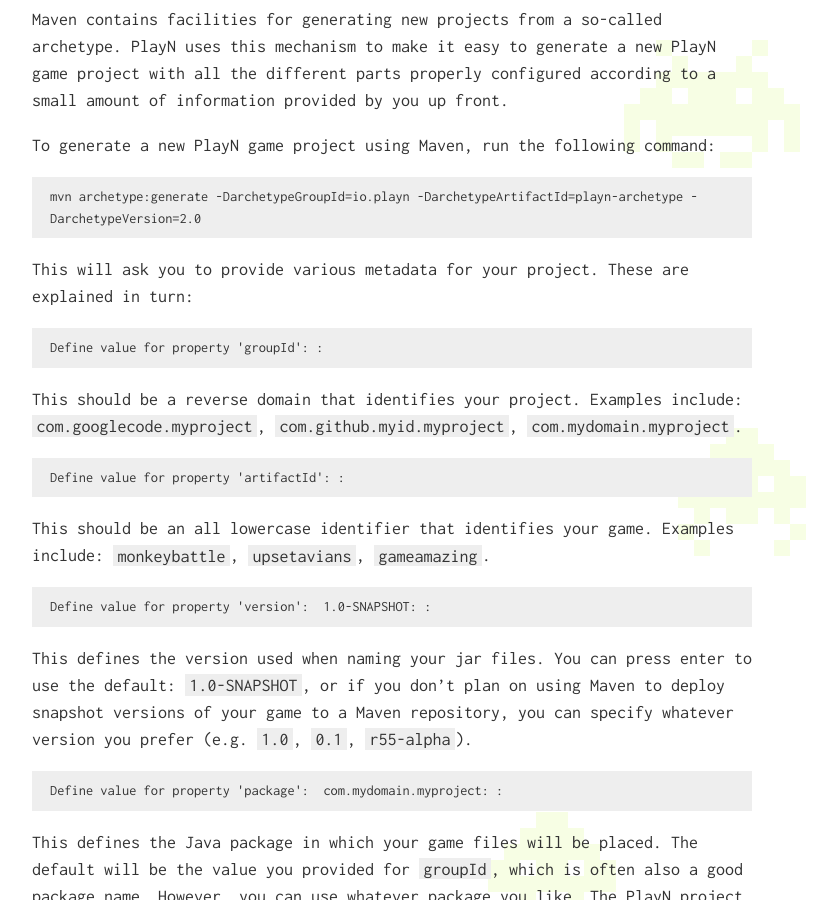
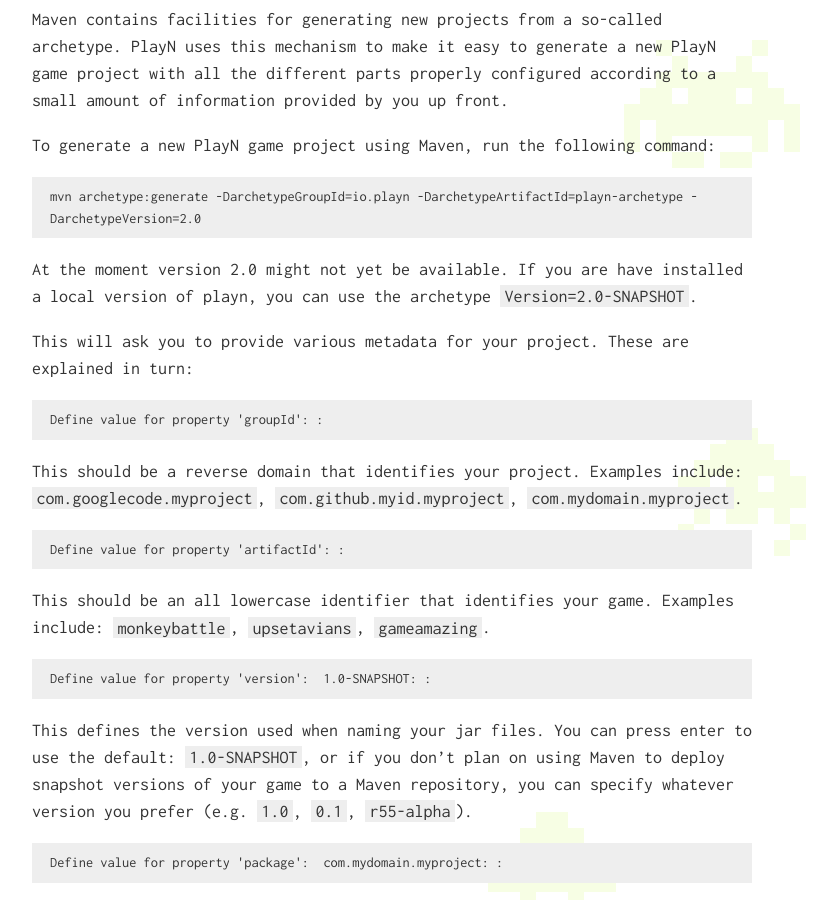
Before and after one commit to playn/playn.github.io, a Jekyll site: the page built from docs/skeleton.md, in a window 1280 px wide and 900 px high, scrolled down 3058 px. Shown: the whole window, without its empty margins (248-1085 px from the left). Built offline with Jekyll 4.4.1, drawn with Linux system fonts in a browser that asks for light colours; Markdown is read by kramdown in place of the engine named in the settings.

Commit message:
Add some information about git snapshot version

````diff
--- a/docs/skeleton.md
+++ b/docs/skeleton.md
@@ -141,6 +141,8 @@
 mvn archetype:generate -DarchetypeGroupId=io.playn -DarchetypeArtifactId=playn-archetype -DarchetypeVersion=2.0
 ```
 
+At the moment version 2.0 might not yet be available. If you are have installed a local version of playn, you can use the archetype ```Version=2.0-SNAPSHOT```.
+
 This will ask you to provide various metadata for your project. These are explained in turn:
 
 ```
````
